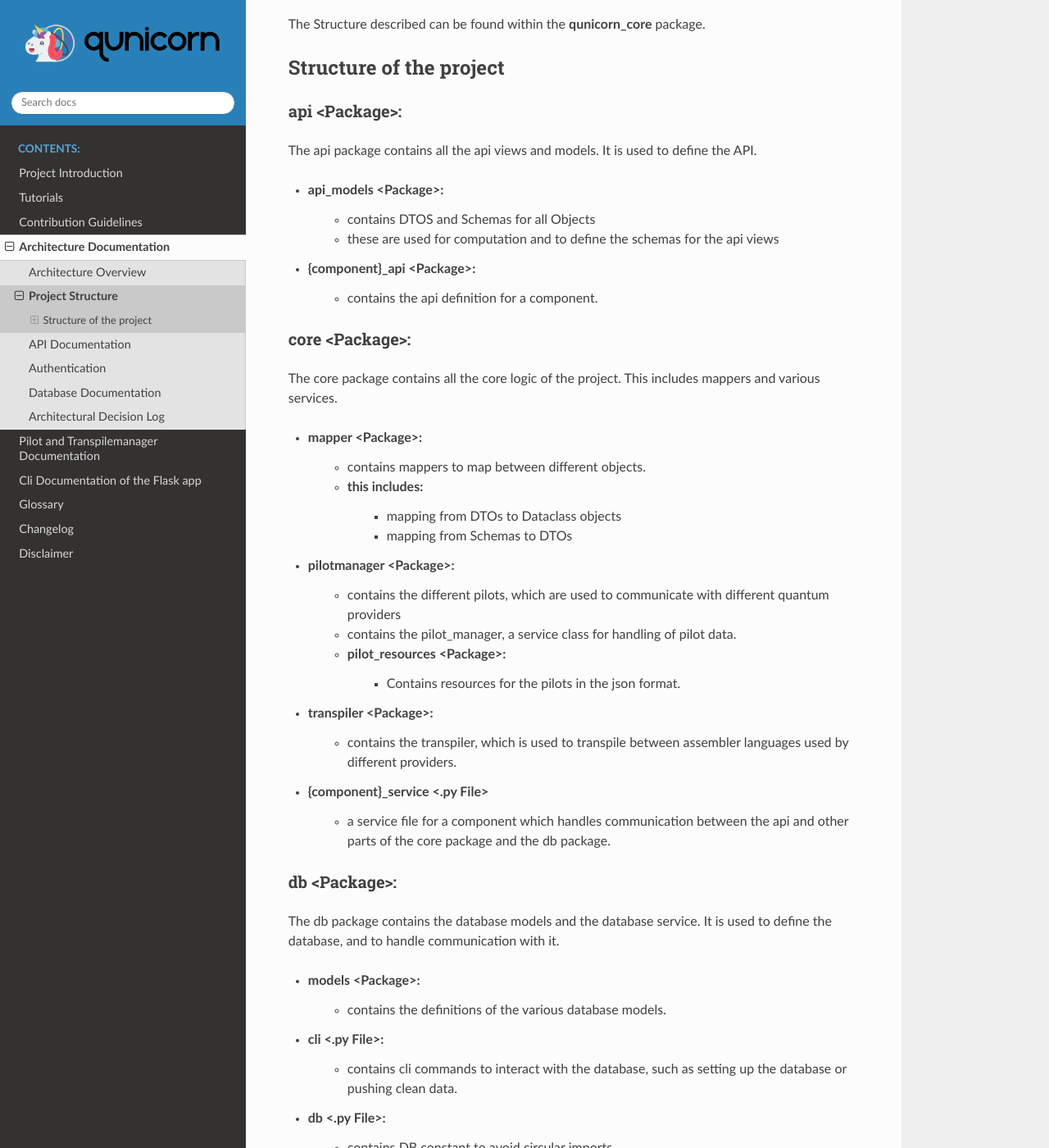
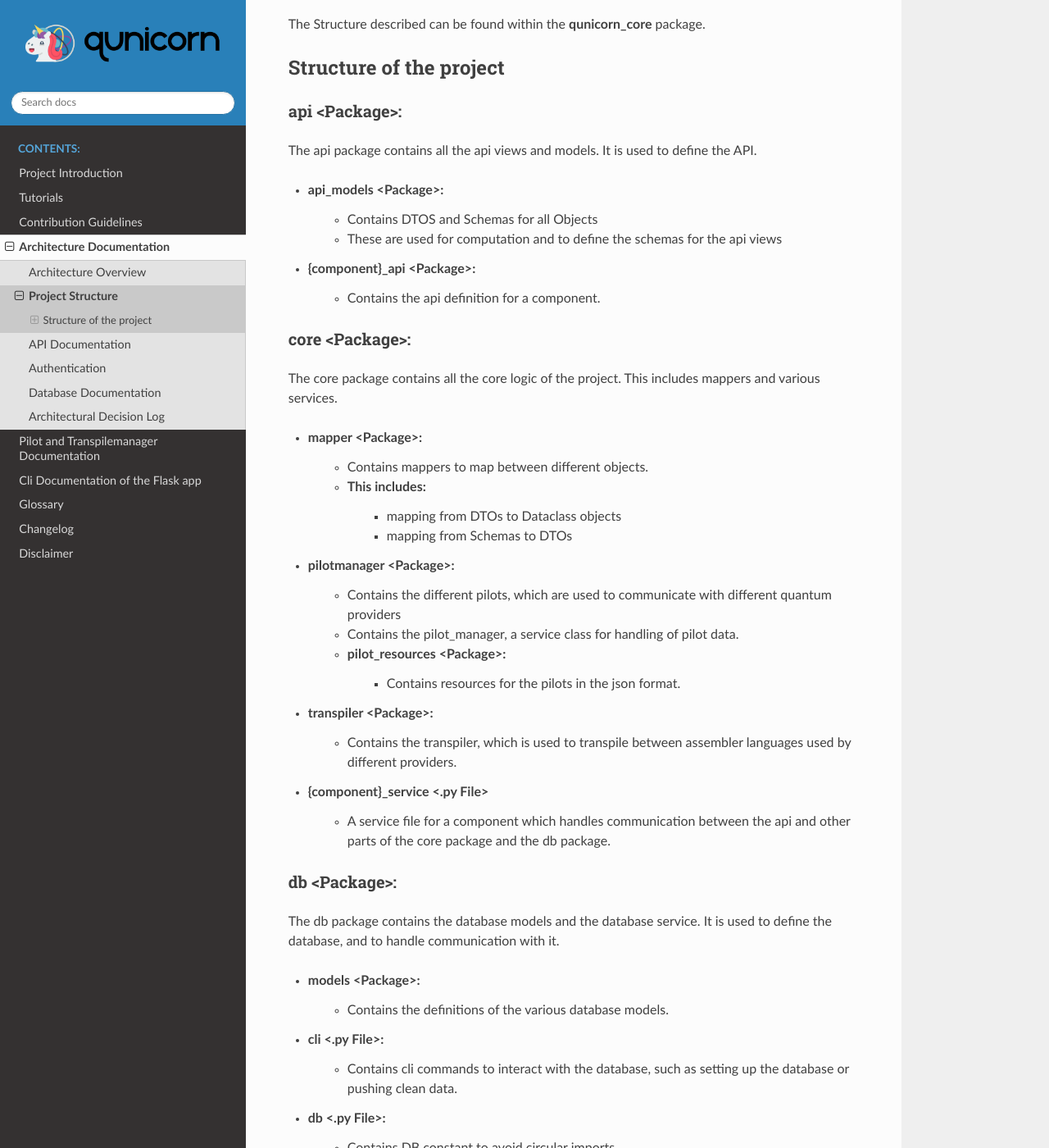
Before and after one commit to qunicorn/qunicorn-core, a Sphinx documentation site: the page built from docs/architecture_documentation/project_structure.rst, in a window 1280 px wide and 1400 px high, scrolled down 214 px. Shown: the whole window at 82% size. Built offline with Sphinx 7.4.7 and the Read the Docs theme 2.0.0, drawn with Linux system fonts in a browser that asks for light colours; pages that are not in the unit, such as notebooks, are missing from menus; some of the changed text lies outside the part shown.

```diff
--- a/docs/architecture_documentation/apidocumentation.rst
+++ b/docs/architecture_documentation/apidocumentation.rst
@@ -27,7 +27,7 @@ Available endpoints are:
     * **GET /jobs/{job_id}/** *(Get details/results of a job)*
     * **DELETE /jobs/{job_id}/** *(Delete a job and return Deleted Job Details)*
     * **POST /jobs/run/{job_id}/** *(Executes an uploaded python file)*
-    * **POST /jobs/rerun/{job_id}/** *(Copies and Runs again an existing Job)*
+    * **POST /jobs/rerun/{job_id}/** *(Copies and Runs an existing Job again)*
     * **POST /jobs/cancel/{job_id}/** *(Cancel a job that has be started)*
     * **GET /jobs/queue/** *(Get all queued and currently running jobs)*
 
--- a/docs/architecture_documentation/project_structure.rst
+++ b/docs/architecture_documentation/project_structure.rst
@@ -15,10 +15,10 @@ api <Package>:
 The api package contains all the api views and models. It is used to define the API.
 
 * api_models <Package>:
-    * contains DTOS and Schemas for all Objects
-    * these are used for computation and to define the schemas for the api views
+    * Contains DTOS and Schemas for all Objects
+    * These are used for computation and to define the schemas for the api views
 * {component}_api <Package>:
-    * contains the api definition for a component.
+    * Contains the api definition for a component.
 
 core <Package>:
 ^^^^^^^^^^^^^^^^
@@ -26,19 +26,19 @@ core <Package>:
 The core package contains all the core logic of the project. This includes mappers and various services.
 
 * mapper <Package>:
-    * contains mappers to map between different objects.
-    * this includes:
+    * Contains mappers to map between different objects.
+    * This includes:
         * mapping from DTOs to Dataclass objects
         * mapping from Schemas to DTOs
 * pilotmanager <Package>:
-    * contains the different pilots, which are used to communicate with different quantum providers
-    * contains the pilot_manager, a service class for handling of pilot data.
+    * Contains the different pilots, which are used to communicate with different quantum providers
+    * Contains the pilot_manager, a service class for handling of pilot data.
     * pilot_resources <Package>:
         * Contains resources for the pilots in the json format.
 * transpiler <Package>:
-    * contains the transpiler, which is used to transpile between assembler languages used by different providers.
+    * Contains the transpiler, which is used to transpile between assembler languages used by different providers.
 * {component}_service <.py File>
-    * a service file for a component which handles communication between the api and other parts of the core package and the db package.
+    * A service file for a component which handles communication between the api and other parts of the core package and the db package.
 
 db <Package>:
 ^^^^^^^^^^^^^^^^
@@ -46,11 +46,11 @@ db <Package>:
 The db package contains the database models and the database service. It is used to define the database, and to handle communication with it.
 
 * models <Package>:
-    * contains the definitions of the various database models.
+    * Contains the definitions of the various database models.
 * cli <.py File>:
-    * contains cli commands to interact with the database, such as setting up the database or pushing clean data.
+    * Contains cli commands to interact with the database, such as setting up the database or pushing clean data.
 * db <.py File>:
-    * contains DB constant to avoid circular imports.
+    * Contains DB constant to avoid circular imports.
 
 static <Package>:
 ^^^^^^^^^^^^^^^^^^
@@ -58,7 +58,7 @@ static <Package>:
 The static package contains all static files, such as the enums used in the qunicorn project.
 
 * enums <Package>:
-    * contains all enums used within the project.
+    * Contains all enums used within the project.
 
 util <Package>:
 ^^^^^^^^^^^^^^^^
@@ -66,13 +66,13 @@ util <Package>:
 The util package contains various util files, as well as config files for the project.
 
 * config <Package>:
-    * contains config files for the project.
-    * These include: Celery, Smorest and sqlalchemy config files.
+    * Contains config files for the project.
+    * These include: Celery, Smorest and SQLAlchemy config files.
 * debug_routes <Package>:
-    * contains routes for debugging purposes.
+    * Contains routes for debugging purposes.
 * logging <.py File>:
-    * a util file to set up logging.
+    * A util file to set up logging.
 * reserve_proxy_fix <.py File>
-    * a util file to set up reverse proxy fix.
+    * A util file to set up reverse proxy fix.
 * utils <.py File>:
-    * a util file to set up general util methods.
+    * A util file to set up general util methods.
```
Also changed, not shown: docs/architecture_documentation/architecture.rst (+3 -3 lines), docs/architecture_documentation/authentication.rst (+12 -3 lines).
